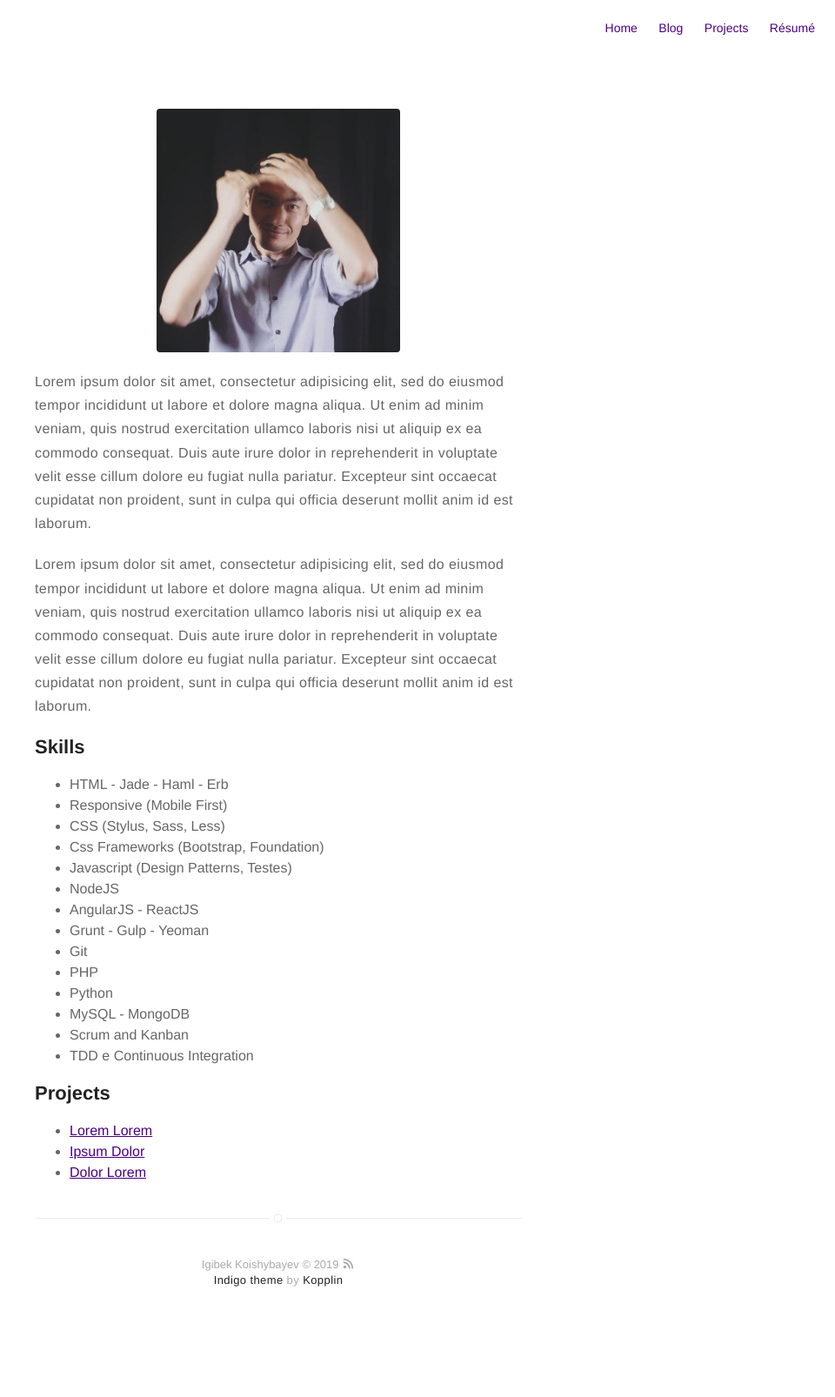
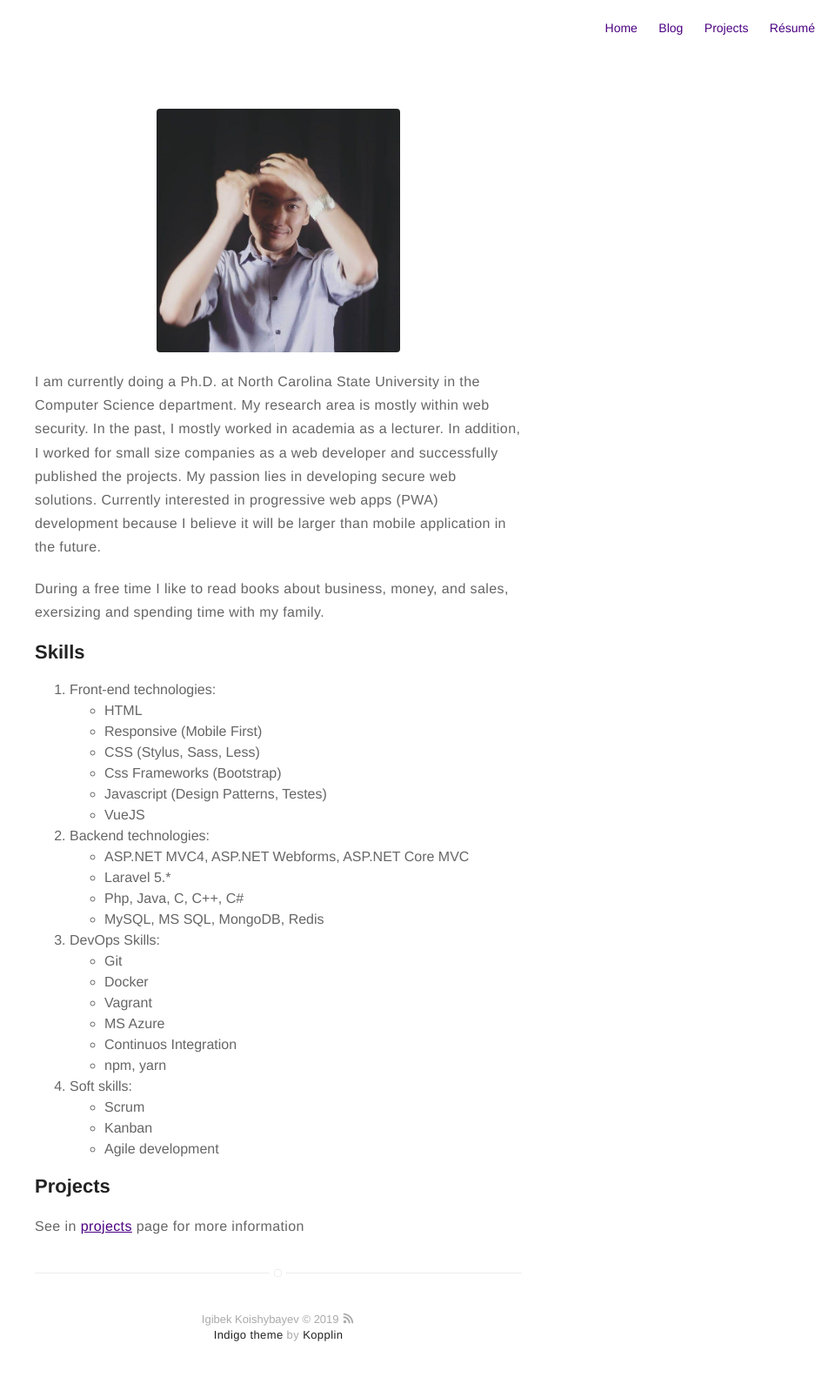
Before and after one commit to igibek/igibek, a Jekyll site: the page built from about.md, in a window 1280 px wide. Shown: the whole page at 87% size, without its empty margins (320-1280 px from the left). Built offline with Jekyll 4.4.1, drawn with Linux system fonts in a browser that asks for light colours; before the commit the page ends 1543 px from its top, so only the background shows below that.

Commit message:
updated the about.md

```diff
--- a/about.md
+++ b/about.md
@@ -4,43 +4,49 @@ layout: page
 ---
 ![Profile Image]({{ site.url }}/{{ site.picture }})
 
-<p>Lorem ipsum dolor sit amet, consectetur adipisicing elit, sed do eiusmod
-tempor incididunt ut labore et dolore magna aliqua. Ut enim ad minim veniam,
-quis nostrud exercitation ullamco laboris nisi ut aliquip ex ea commodo
-consequat. Duis aute irure dolor in reprehenderit in voluptate velit esse
-cillum dolore eu fugiat nulla pariatur. Excepteur sint occaecat cupidatat non
-proident, sunt in culpa qui officia deserunt mollit anim id est laborum.</p>
+<p>I am currently doing a Ph.D. at North Carolina State University in the Computer Science department. My research area is mostly within web security. In the past, I mostly worked in academia as a lecturer. In addition, I worked for small size companies as a web developer and successfully published the projects. My passion lies in developing secure web solutions. Currently interested in progressive web apps (PWA) development because I believe it will be larger than mobile application in the future. </p>
 
-<p>Lorem ipsum dolor sit amet, consectetur adipisicing elit, sed do eiusmod
-tempor incididunt ut labore et dolore magna aliqua. Ut enim ad minim veniam,
-quis nostrud exercitation ullamco laboris nisi ut aliquip ex ea commodo
-consequat. Duis aute irure dolor in reprehenderit in voluptate velit esse
-cillum dolore eu fugiat nulla pariatur. Excepteur sint occaecat cupidatat non
-proident, sunt in culpa qui officia deserunt mollit anim id est laborum.</p>
+<p>During a free time I like to read books about business, money, and sales, exersizing and spending time with my family.</p>
 
 <h2>Skills</h2>
 
-<ul class="skill-list">
-	<li>HTML - Jade - Haml - Erb</li>
-	<li>Responsive (Mobile First)</li>
-	<li>CSS (Stylus, Sass, Less)</li>
-	<li>Css Frameworks (Bootstrap, Foundation)</li>
-	<li>Javascript (Design Patterns, Testes)</li>
-	<li>NodeJS</li>
-	<li>AngularJS - ReactJS</li>
-	<li>Grunt - Gulp - Yeoman</li>
-	<li>Git</li>
-	<li>PHP</li>
-	<li>Python</li>
-	<li>MySQL - MongoDB</li>
-	<li>Scrum and Kanban</li>
-	<li>TDD e Continuous Integration</li>
-</ul>
+<ol class="skill-list">
+	<li>Front-end technologies:
+		<ul>
+			<li>HTML</li>
+			<li>Responsive (Mobile First)</li>
+			<li>CSS (Stylus, Sass, Less)</li>
+			<li>Css Frameworks (Bootstrap)</li>
+			<li>Javascript (Design Patterns, Testes)</li>
+			<li>VueJS</li>
+		</ul>
+	</li>
+	<li>Backend technologies:
+		<ul>
+			<li>ASP.NET MVC4, ASP.NET Webforms, ASP.NET Core MVC</li>
+			<li>Laravel 5.*</li>
+			<li>Php, Java, C, C++, C#</li>
+			<li>MySQL, MS SQL, MongoDB, Redis</li>
+		</ul>
+	</li>
+	<li>DevOps Skills:
+		<ul>
+			<li>Git</li>
+			<li>Docker</li>
+			<li>Vagrant</li>
+			<li>MS Azure</li>
+			<li>Continuos Integration</li>
+			<li>npm, yarn</li>
+		</ul>
+	</li>
+	<li> Soft skills:
+		<ul>
+			<li>Scrum</li>
+			<li>Kanban</li>
+			<li>Agile development</li>
+		</ul>
+	</li>
+</ol>
 
 <h2>Projects</h2>
-
-<ul>
-	<li><a href="https://github.com/">Lorem Lorem</a></li>
-	<li><a href="https://github.com/">Ipsum Dolor</a></li>
-	<li><a href="https://github.com/">Dolor Lorem</a></li>
-</ul>
+<p>See in <a href="https://igibek.com/projects">projects</a> page for more information</p>
```
